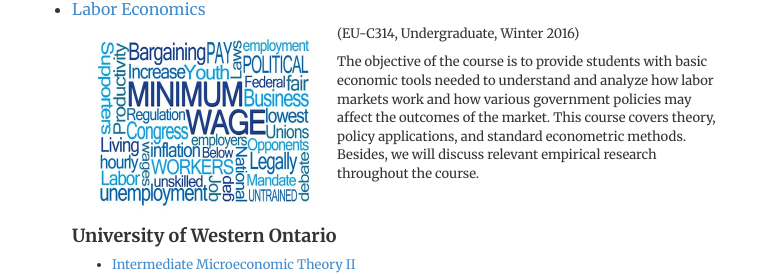
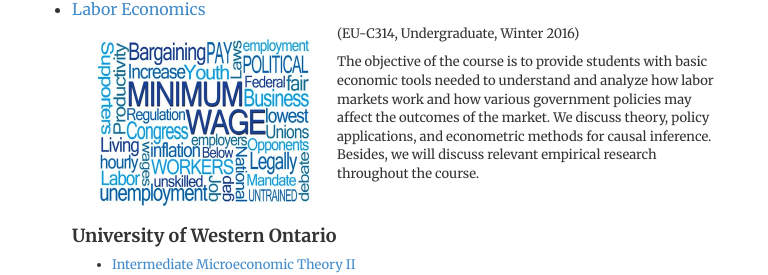
Before and after one commit to morihiroaki/morihiroaki.github.io, a Jekyll site: the page built from teaching.html, in a window 1280 px wide. Shown: the part 152-427 px from the top of the page, without its empty margins (263-1031 px from the left). Built offline with Jekyll 4.4.1, drawn with Linux system fonts in a browser that asks for light colours.

Commit message:
Update teaching.html

```diff
--- a/teaching.html
+++ b/teaching.html
@@ -12,7 +12,8 @@ description:
 <img  class="img-rounded" src="files/image_labor2.jpg" height="180" width="225" style='float: left;' hspace="20" vspace="10">
 <p><font size="2">(EU-C314, Undergraduate, Winter 2016)  </p>
 <p><font size="2">The objective of the course is to provide students with basic economic tools
-  needed to understand and analyze how labor markets work and how various government policies may affect the outcomes of the market. This course covers theory, policy applications, and standard econometric methods. Besides, we will discuss relevant empirical research throughout the course.</p>
+  needed to understand and analyze how labor markets work and how various government policies may affect the outcomes of the market.
+    We discuss theory, policy applications, and econometric methods for causal inference. Besides, we will discuss relevant empirical research throughout the course.</p>
 <h4></h4>
 <br/>
     <h4>University of Western Ontario</h4>
```
